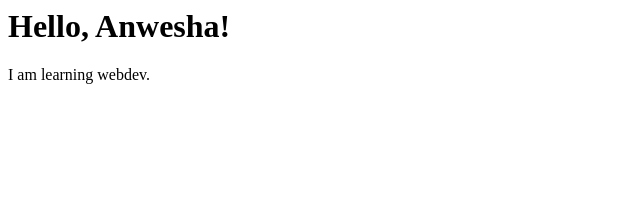
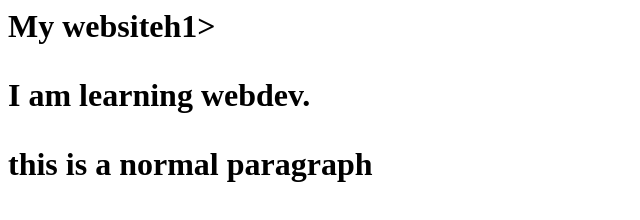
Before and after one commit to anwesha-s0902/font_0, a plain HTML site: page index.html in a window 1280 px wide. Shown: the whole page, without its empty margins (0-640 px from the left). Drawn offline with Linux system fonts and the light colour scheme.

Commit message:
Update index.html

```diff
--- a/index.html
+++ b/index.html
@@ -5,7 +5,8 @@
       <link rel="Stylesheet" href="style.css>
         </head>
         <body>
-        <h1> Hello, Anwesha!</h1>
-        <p> I am learning webdev.</p>
+        <h1 id="main-title">My website</head>h1>
+        <p  class="highlights">I am learning webdev.</p>
+    <p> this is a normal paragraph</p>
         </body>
   </html>
```
